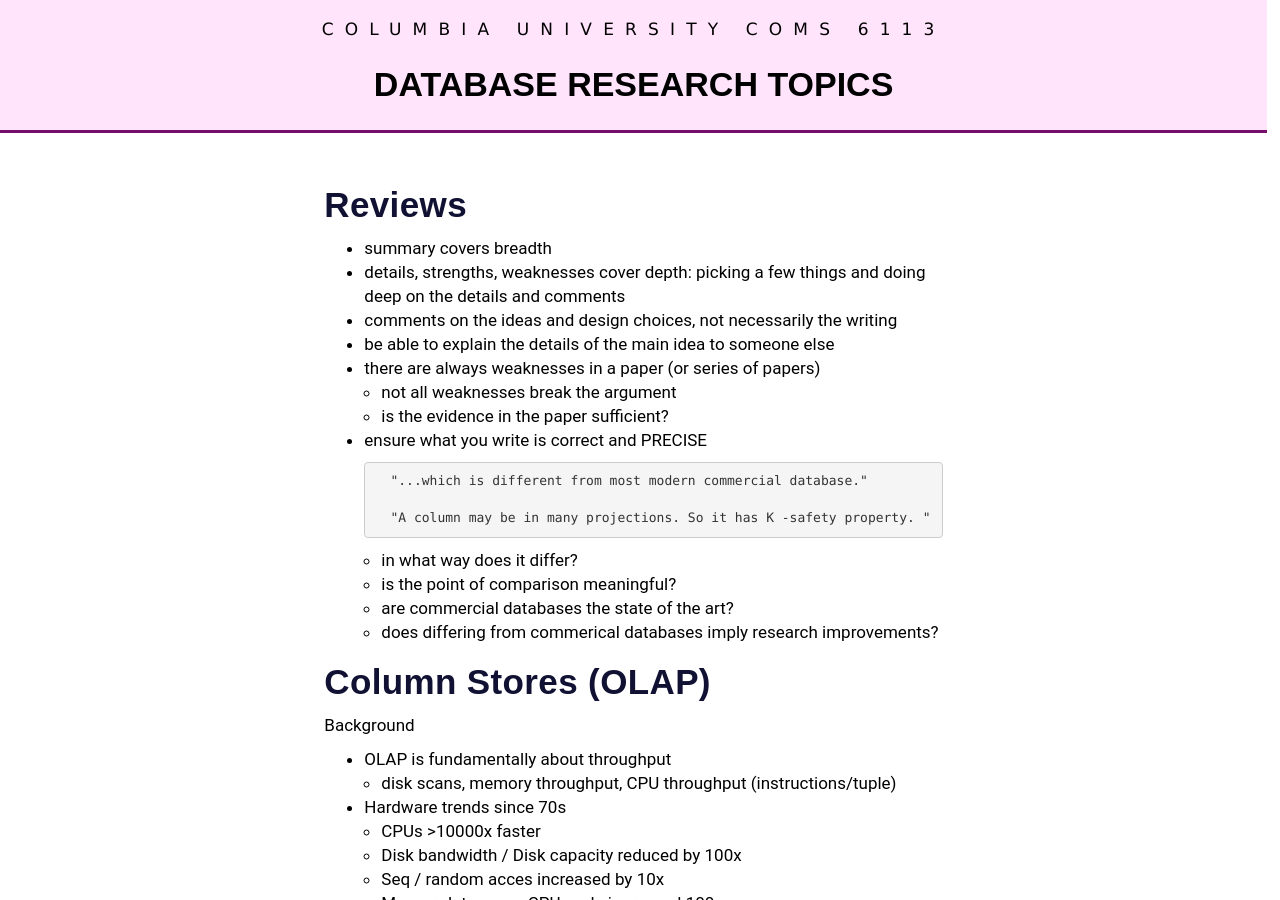
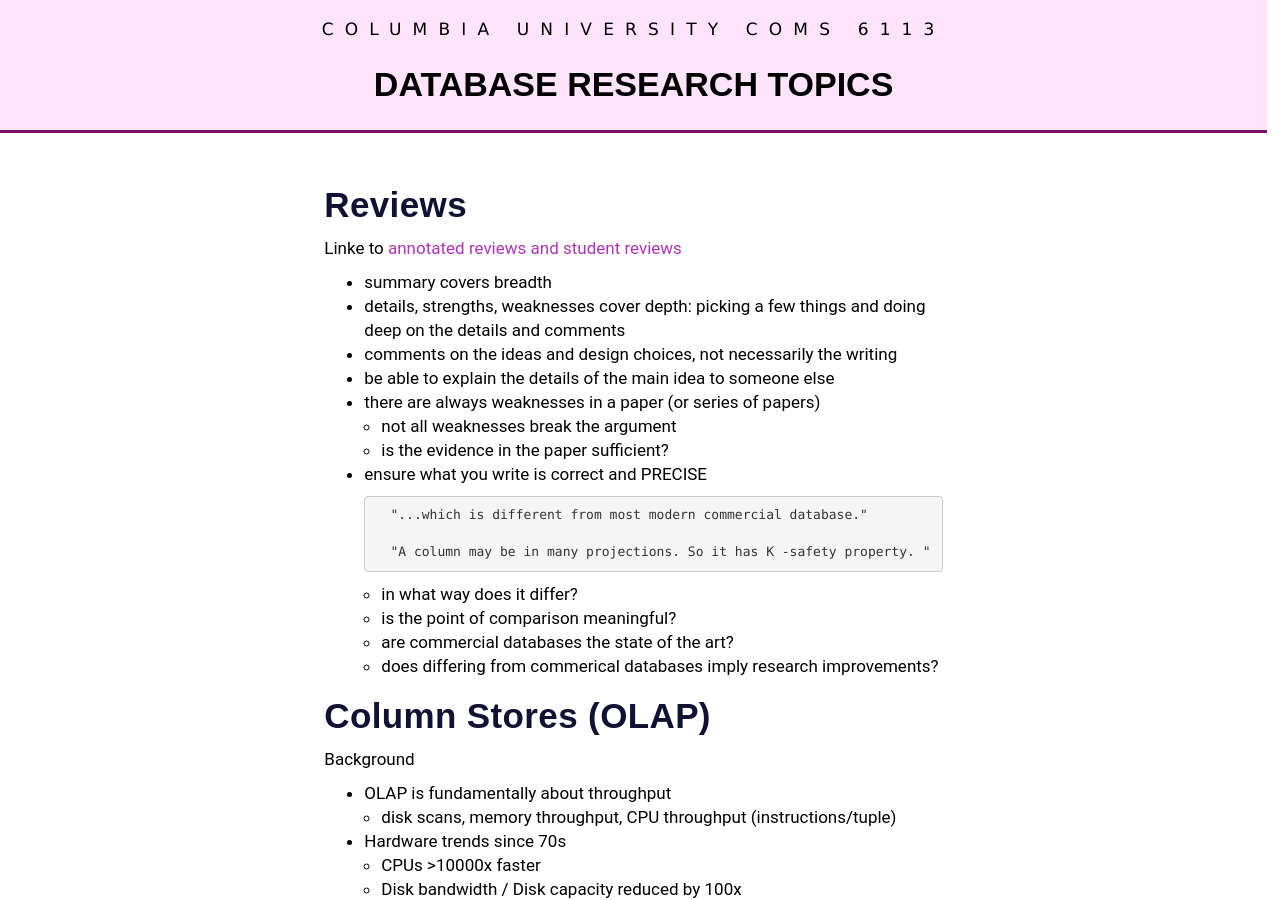
Before and after one commit to wzao1515/w6113.github.io, a Jekyll site: the page built from lecs/04_colstore.md, in a window 1280 px wide and 900 px high. Built offline with Jekyll 4.4.1, drawn with Linux system fonts in a browser that asks for light colours; our own code applies the rules of GitHub Pages for plain Markdown files.

Commit message:
updated website

```diff
--- a/lecs/04_colstore.md
+++ b/lecs/04_colstore.md
@@ -1,4 +1,7 @@
 # Reviews
+
+Linke to [annotated reviews and student reviews](../exreviews_04)
+
 
 * summary covers breadth
 * details, strengths, weaknesses cover depth: picking a few things and doing deep on the details and comments
```
Also changed, not shown: exreviews_04.md (renamed from examplereviews.md).
